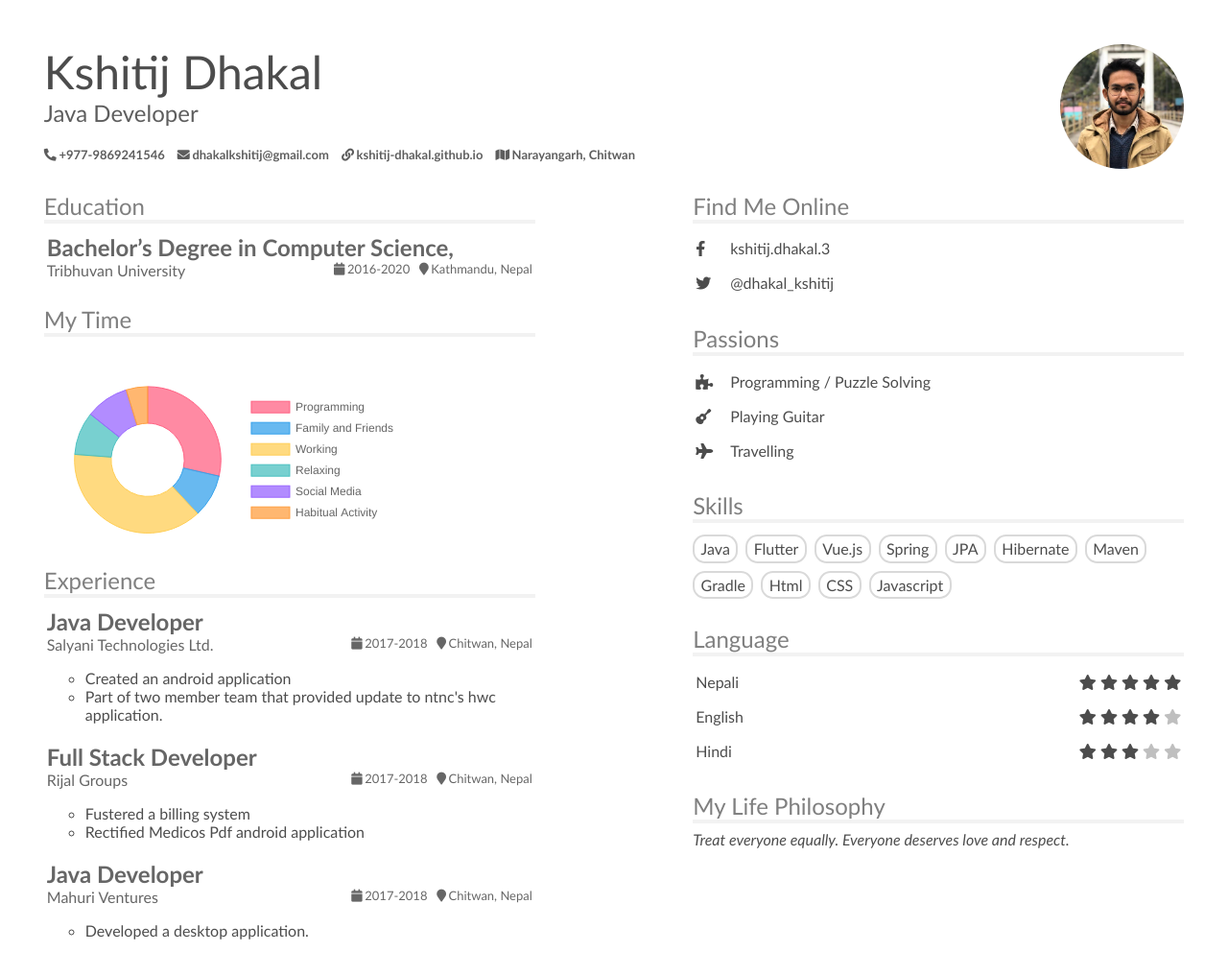
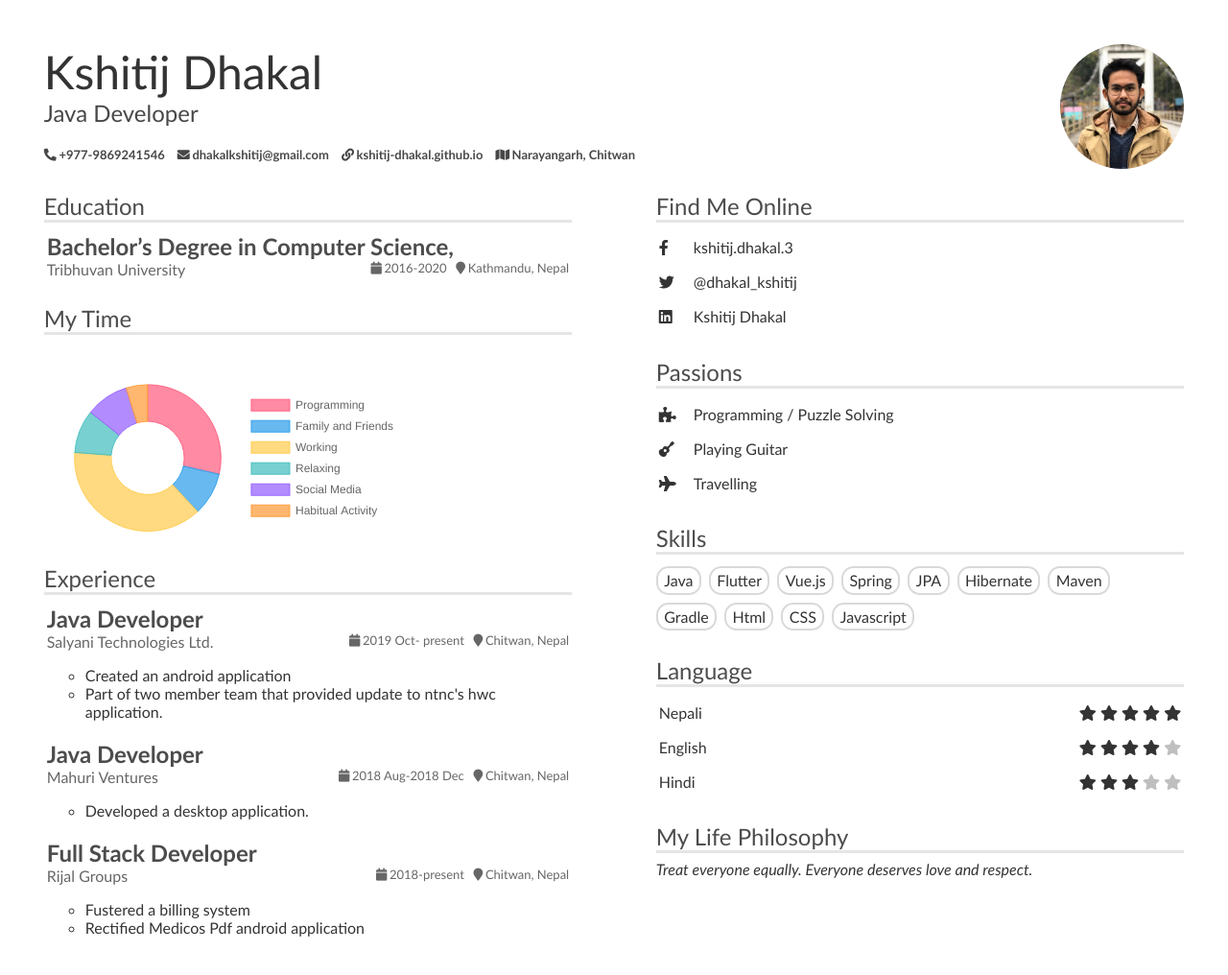
Before and after one commit to diwashv-1/resume, a website: page index.html in a window 1280 px wide. Shown: the whole page at 96% size. Drawn offline with nearby package versions, Linux system fonts and the light colour scheme.

Commit message:
linked in profile added

```diff
--- a/index.html
+++ b/index.html
@@ -81,7 +81,8 @@
               <div class="row">
                 <div class="subsubsection">Salyani Technologies Ltd.</div>
                 <div class="text-right row small">
-                  <div class="subsubsection"><i class="fas fa-calendar" style="margin-right: 0.2em;"></i>2017-2018</div>
+                  <div class="subsubsection"><i class="fas fa-calendar" style="margin-right: 0.2em;"></i>2019 Oct-
+                    present</div>
                   <div class="subsubsection"><i class="fas fa-map-marker"
                       style="margin-right: 0.2em; margin-left:0.75em;"></i>Chitwan, Nepal
                   </div>
@@ -95,11 +96,28 @@
           </tr>
           <tr>
             <td>
+              <div class="subsection">Java Developer</div>
+              <div class="row">
+                <div class="subsubsection">Mahuri Ventures</div>
+                <div class="text-right row small">
+                  <div class="subsubsection"><i class="fas fa-calendar"></i>2018 Aug-2018 Dec</div>
+                  <div class="subsubsection"><i class="fas fa-map-marker" style="margin-left:0.75em;"></i>Chitwan, Nepal
+                  </div>
+                </div>
+              </div>
+              <ul>
+                <li>Developed a desktop application.</li>
+              </ul>
+            </td>
+          </tr>
+          <tr>
+            <td>
               <div class="subsection">Full Stack Developer</div>
               <div class="row">
                 <div class="subsubsection">Rijal Groups</div>
                 <div class="text-right row small">
-                  <div class="subsubsection"><i class="fas fa-calendar" style="margin-right: 0.2em;"></i>2017-2018</div>
+                  <div class="subsubsection"><i class="fas fa-calendar" style="margin-right: 0.2em;"></i>2018-present
+                  </div>
                   <div class="subsubsection"><i class="fas fa-map-marker"
                       style="margin-right: 0.2em; margin-left:0.75em;"></i>Chitwan, Nepal
                   </div>
@@ -108,22 +126,6 @@
               <ul>
                 <li>Fustered a billing system</li>
                 <li>Rectified Medicos Pdf android application</li>
-              </ul>
-            </td>
-          </tr>
-          <tr>
-            <td>
-              <div class="subsection">Java Developer</div>
-              <div class="row">
-                <div class="subsubsection">Mahuri Ventures</div>
-                <div class="text-right row small">
-                  <div class="subsubsection"><i class="fas fa-calendar"></i>2017-2018</div>
-                  <div class="subsubsection"><i class="fas fa-map-marker" style="margin-left:0.75em;"></i>Chitwan, Nepal
-                  </div>
-                </div>
-              </div>
-              <ul>
-                <li>Developed a desktop application.</li>
               </ul>
             </td>
           </tr>
@@ -144,6 +146,10 @@
             <tr data-href="https://twitter.com/dhakal_kshitij" class="clickable-row">
               <td style="width: 2em; height: 2em;"><i class="fab fa-twitter"></i></td>
               <td>@dhakal_kshitij</td>
+            </tr>
+            <tr data-href="https://www.linkedin.com/in/kshitij-dhakal-b80894148/" class="clickable-row">
+              <td style="width: 2em; height: 2em;"><i class="fab fa-linkedin"></i></td>
+              <td>Kshitij Dhakal</td>
             </tr>
           </table>
         </div>
--- a/styles/styles.scss
+++ b/styles/styles.scss
@@ -1,11 +1,11 @@
 $chapter-sub-opacity: 0.9;
 $section-color: rgba(
   $color: #000000,
-  $alpha: 0.5
+  $alpha: 0.7
 );
 $subsection-color: rgba(
   $color: #000000,
-  $alpha: 0.6
+  $alpha: 0.7
 );
 $subsubsection-color: rgba(
   $color: #000000,
@@ -13,7 +13,7 @@ $subsubsection-color: rgba(
 );
 $text-color: rgba(
   $color: #000000,
-  $alpha: 0.7
+  $alpha: 0.8
 );
 
 a {
@@ -66,10 +66,10 @@ a {
 }
 
 .section {
+  border-bottom: 0.15em solid rgba($color: #000000, $alpha: 0.1);
   font-size: x-large;
   font-weight: 500;
   color: $section-color;
-  border-bottom: 0.2em solid rgba($color: #000000, $alpha: 0.05);
   margin: 1em 0 0.3em 0;
 }
 
@@ -126,8 +126,8 @@ canvas {
 }
 
 @mixin resume-body-column {
-  margin: 0 1em 0 0;
-  width: 40vw;
+  margin: 0 0 0 0;
+  width: 43vw;
 }
 
 .left-col {
```
Also changed, not shown: styles/styles.css, 1 other file.
